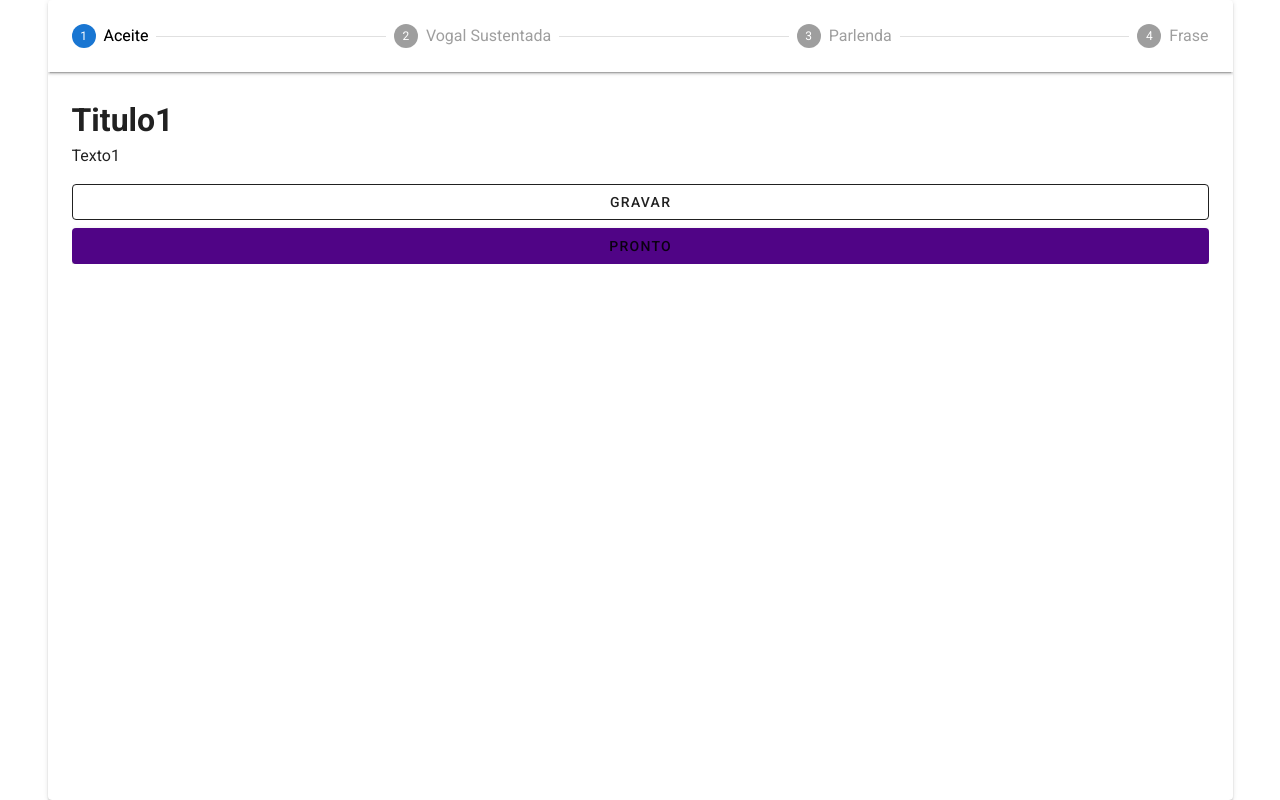
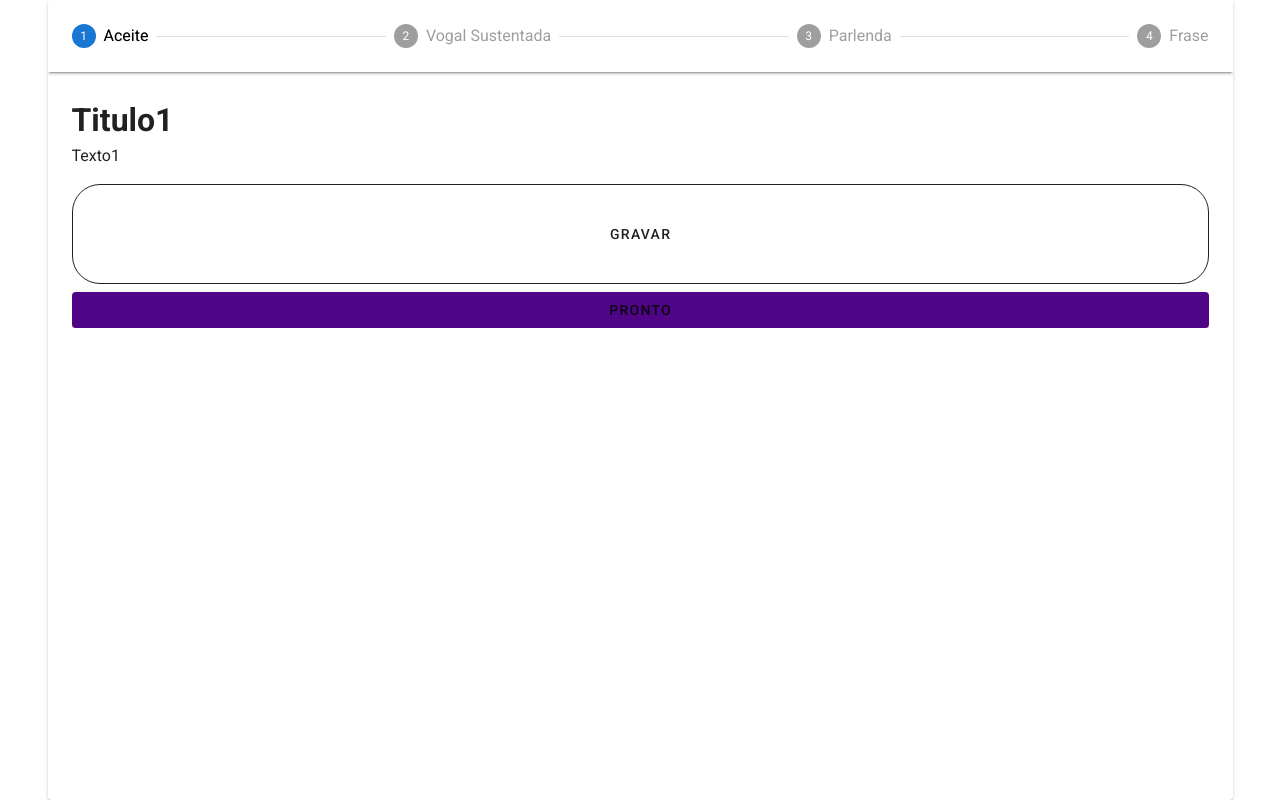
Before and after one commit to spirabr/PWA-App, a Vue app: page /gather/audios in a window 1280 px wide. Built offline with nearby package versions, Linux system fonts and the light colour scheme.

Commit message:
Change Logo
Signed-off-by: Francisco Eugênio Wernke <franwernke@usp.br>

```diff
--- a/src/components/Microphone.vue
+++ b/src/components/Microphone.vue
@@ -1,6 +1,7 @@
 <template>
   <v-btn
     outlined
+    rounded
     block
     @click="toggleMic"
     :color="activeMic ? 'red' : ''"
@@ -88,4 +89,7 @@ export default {
   .recorder {
     margin-bottom: 0.5rem;
   }
+  .v-btn:not(.v-btn--round).v-size--default {
+    height: 100px;
+  }
 </style>
--- a/src/views/Home.vue
+++ b/src/views/Home.vue
@@ -2,10 +2,10 @@
   <v-container>
     <div class="logo">
       <v-img
-        src='../assets/spira_ico.png'
+        src='../assets/SpiraLogo.jpg'
         contain
-        max-height="100"
-        max-width="200"
+        max-height="150"
+        max-width="250"
       ></v-img>
 
       <h1>SPIRA</h1>
--- a/src/views/gather/Audios.vue
+++ b/src/views/gather/Audios.vue
@@ -43,11 +43,12 @@
             <p>Texto1</p>
           </div>
 
-          <Microphone/>
-
+          <Microphone
+            class="recorder"
+          />
           <v-btn
             color="#500486"
-            @click="cur_step = 2"
+            @click="cur_step = 2; carousel = 1"
             class="ready-btn"
             block
           >
@@ -120,7 +121,8 @@ import Microphone from '@/components/Microphone'
 export default {
   name: 'Gather',
   data: () => ({
-    cur_step: 1
+    cur_step: 1,
+    carousel: 1,
   }),
   components: { Microphone }
 }
@@ -143,16 +145,9 @@ export default {
     flex-direction: column;
     justify-content: space-around;
   }
-  .container .v-stepper__step__step {
+  .v-stepper__step__step {
     width: 100%;
     border-radius: 0%;
-  }
-  .v-timeline {
-    display: flex;
-    flex-direction: column;
-  }
-  .progress-bar {
-    width: 100%;
   }
   .ready-btn {
     color: white;
```
Also changed, not shown: src/assets/SpiraLogo.jpg (added).
